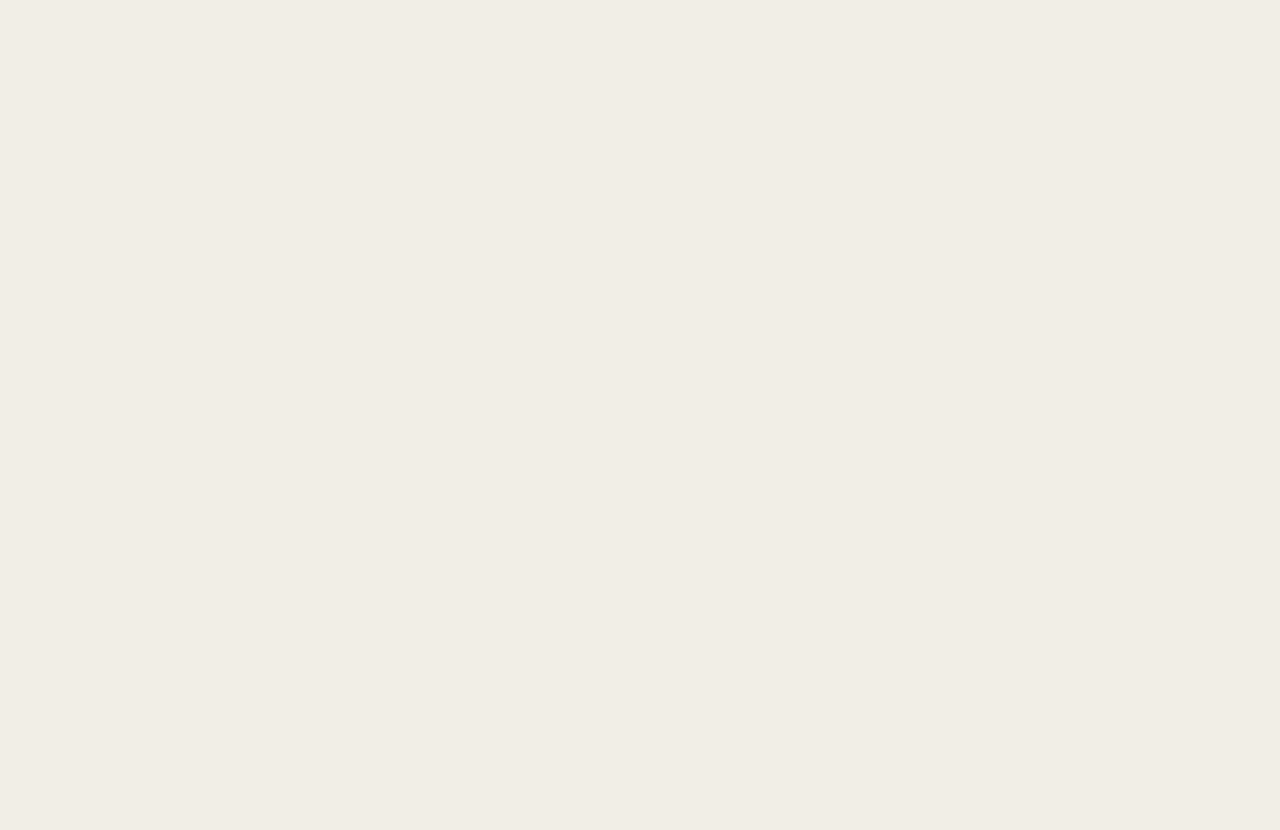
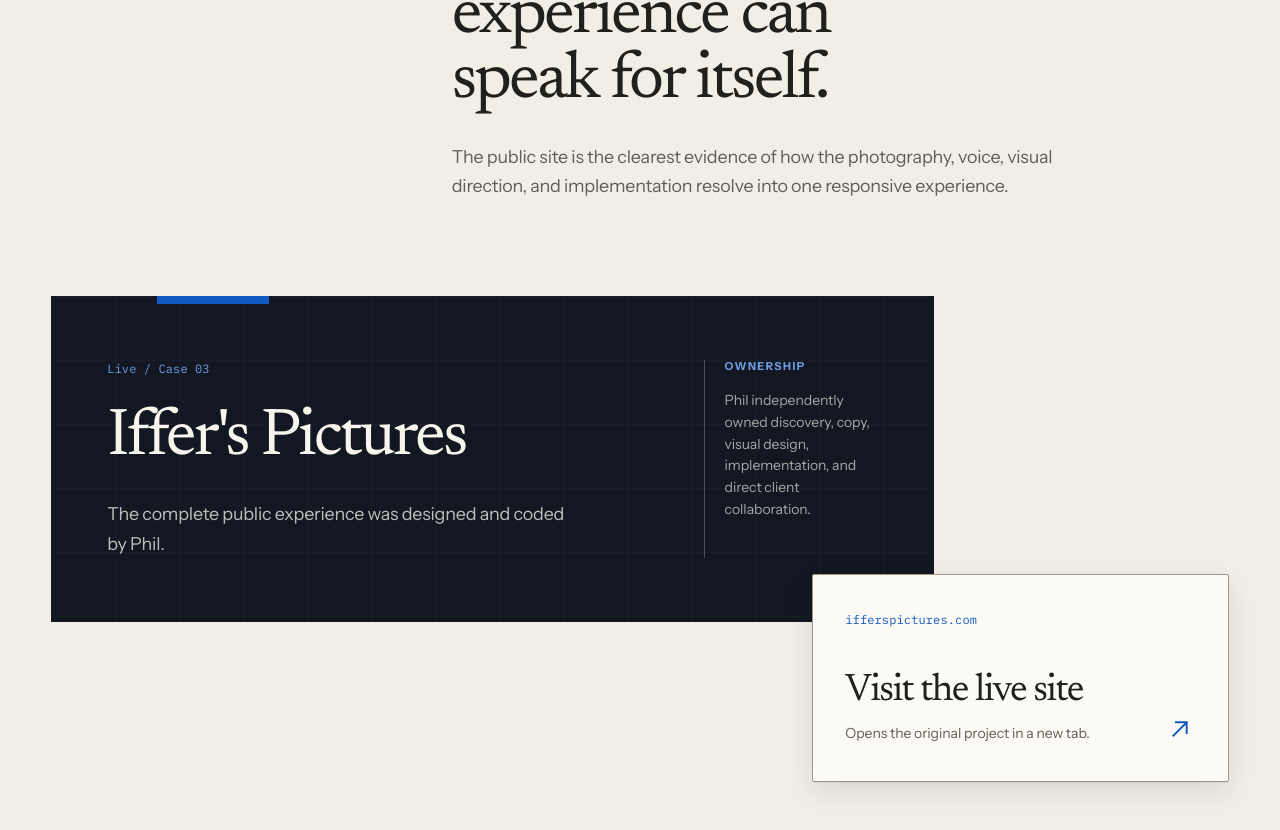
Before and after one commit to parfuso-pvs/portfolio, a Next.js app: page /work/iffers-pictures in a window 1280 px wide. Shown: the part 6667-7497 px from the top of the page. Before the commit the page ends 6561 px from the top, so only its background shows below. Built offline with nearby package versions, Linux system fonts and the light colour scheme.

Commit message:
feat(PORT-603): add Iffer's public-site proof

```diff
--- a/src/app/work/iffers-pictures/page.tsx
+++ b/src/app/work/iffers-pictures/page.tsx
@@ -3,6 +3,7 @@
 import { CaseStudyFrame } from "@/components/case-study/case-study-frame";
 import { IffersPicturesMedia } from "@/components/case-study/iffers-pictures-media";
 import { IffersPicturesNarrative } from "@/components/case-study/iffers-pictures-narrative";
+import { IffersPicturesPublicProof } from "@/components/case-study/iffers-pictures-public-proof";
 import { getProject } from "@/content/projects";
 
 const project = getProject("iffers-pictures");
@@ -17,6 +18,7 @@
     <CaseStudyFrame project={project}>
       <IffersPicturesNarrative project={project} />
       <IffersPicturesMedia />
+      <IffersPicturesPublicProof project={project} />
     </CaseStudyFrame>
   );
 }
--- /dev/null
+++ b/src/components/case-study/iffers-pictures-public-proof.tsx
@@ -0,0 +1,96 @@
+import type { FeaturedProjectRecord } from "@/content/projects";
+
+import { iffersPicturesPublicProof } from "@/content/case-studies/iffers-pictures-public-proof";
+
+type IffersPicturesProjectRecord = Extract<FeaturedProjectRecord, { id: "iffers-pictures" }>;
+
+type IffersPicturesPublicProofProps = {
+  project: IffersPicturesProjectRecord;
+};
+
+export function IffersPicturesPublicProof({ project }: IffersPicturesPublicProofProps) {
+  const publicHost = new URL(project.publicUrl).host;
+
+  return (
+    <section className="px-page-gutter pb-section" aria-labelledby="iffers-public-proof">
+      <div className="mx-auto w-full max-w-[90rem] border-t border-line-strong pt-6">
+        <header className="grid gap-8 lg:grid-cols-12 lg:gap-6">
+          <div className="lg:col-span-3">
+            <p className="type-label text-accent">{iffersPicturesPublicProof.eyebrow}</p>
+            <p className="type-mono text-muted mt-3">{iffersPicturesPublicProof.index}</p>
+          </div>
+
+          <div className="lg:col-span-7 lg:col-start-5">
+            <h2 id="iffers-public-proof" className="type-heading text-ink max-w-[12ch] text-pretty">
+              {iffersPicturesPublicProof.title}
+            </h2>
+            <p className="type-body text-muted mt-7 max-w-2xl">{iffersPicturesPublicProof.body}</p>
+          </div>
+        </header>
+
+        <div className="mt-16 grid items-end gap-0 lg:mt-24 lg:grid-cols-12">
+          <article className="bg-media-backdrop text-media-foreground relative px-6 py-10 sm:px-10 sm:py-14 lg:col-span-9 lg:px-14 lg:py-16">
+            <div
+              className="pointer-events-none absolute inset-0 opacity-15 [background-image:linear-gradient(color-mix(in_srgb,var(--paper-raised)_18%,transparent)_1px,transparent_1px),linear-gradient(90deg,color-mix(in_srgb,var(--paper-raised)_18%,transparent)_1px,transparent_1px)] [background-size:4rem_4rem]"
+              aria-hidden="true"
+            />
+            <span className="bg-accent absolute top-0 left-[12%] h-2 w-28" aria-hidden="true" />
+
+            <div className="relative grid gap-10 lg:grid-cols-8 lg:gap-6">
+              <div className="lg:col-span-5">
+                <p className="type-mono text-accent-on-dark">Live / {project.indexLabel}</p>
+                <h3 className="type-heading text-media-foreground mt-7 max-w-[10ch] text-pretty">
+                  {project.name}
+                </h3>
+                <p className="type-body text-media-foreground/75 mt-7 max-w-xl">
+                  {project.proofPoints[0]}
+                </p>
+              </div>
+
+              <aside
+                className="border-media-foreground/25 border-l pl-5 lg:col-span-2 lg:col-start-7"
+                aria-label="Ownership evidence"
+              >
+                <p className="type-label text-accent-on-dark">Ownership</p>
+                <p className="type-body-small text-media-foreground/65 mt-4">{project.ownership}</p>
+              </aside>
+            </div>
+          </article>
+
+          <a
+            href={project.publicUrl}
+            target="_blank"
+            rel="noreferrer"
+            aria-label={`${iffersPicturesPublicProof.linkLabel} (opens in a new tab)`}
+            className="material-sheet material-sheet-raised group relative z-10 flex min-h-44 flex-col justify-between border border-line-strong px-6 py-7 transition-transform duration-300 ease-out hover:-translate-y-1 focus-visible:-translate-y-1 active:translate-y-0 sm:min-h-52 sm:px-8 sm:py-9 lg:col-span-4 lg:col-start-9 lg:-mt-12 lg:-ml-6"
+          >
+            <span className="type-mono text-accent">{publicHost}</span>
+            <span className="mt-10 flex items-end justify-between gap-6">
+              <span>
+                <span className="type-heading text-ink block text-[clamp(2rem,3vw,3.5rem)]">
+                  {iffersPicturesPublicProof.linkLabel}
+                </span>
+                <span className="type-body-small text-muted mt-3 block">
+                  {iffersPicturesPublicProof.linkNote}
+                </span>
+              </span>
+              <svg
+                viewBox="0 0 24 24"
+                className="text-accent h-8 w-8 shrink-0 transition-transform duration-300 group-hover:translate-x-1 group-hover:-translate-y-1 group-focus-visible:translate-x-1 group-focus-visible:-translate-y-1 group-active:translate-x-0 group-active:translate-y-0"
+                aria-hidden="true"
+              >
+                <path
+                  d="M7 17 17 7M9 7h8v8"
+                  fill="none"
+                  stroke="currentColor"
+                  strokeLinecap="square"
+                  strokeWidth="1.5"
+                />
+              </svg>
+            </span>
+          </a>
+        </div>
+      </div>
+    </section>
+  );
+}
--- /dev/null
+++ b/src/content/case-studies/iffers-pictures-public-proof.ts
@@ -0,0 +1,8 @@
+export const iffersPicturesPublicProof = {
+  eyebrow: "Public proof",
+  index: "Live project / verified",
+  title: "The finished experience can speak for itself.",
+  body: "The public site is the clearest evidence of how the photography, voice, visual direction, and implementation resolve into one responsive experience.",
+  linkLabel: "Visit the live site",
+  linkNote: "Opens the original project in a new tab.",
+} as const;
--- a/src/content/projects.ts
+++ b/src/content/projects.ts
@@ -50,6 +50,7 @@
   href: `/work/${string}`;
   navigationLabel: string;
   prominence: "featured";
+  publicUrl?: `https://${string}`;
   shortNavigationLabel?: string;
 };
 
@@ -201,6 +202,7 @@
     prominence: "featured",
     caseStudyStatus: "intro",
     href: "/work/iffers-pictures",
+    publicUrl: "https://ifferspictures.com",
     navigationLabel: "Iffer's Pictures",
     shortNavigationLabel: "Iffer's",
     indexLabel: "Case 03",
```
Also changed, not shown: 2 other files (tests, documents, lock files or other folders).
